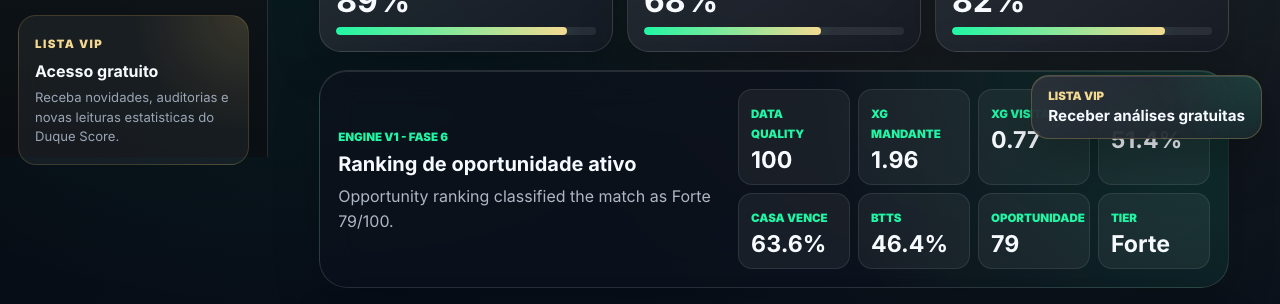
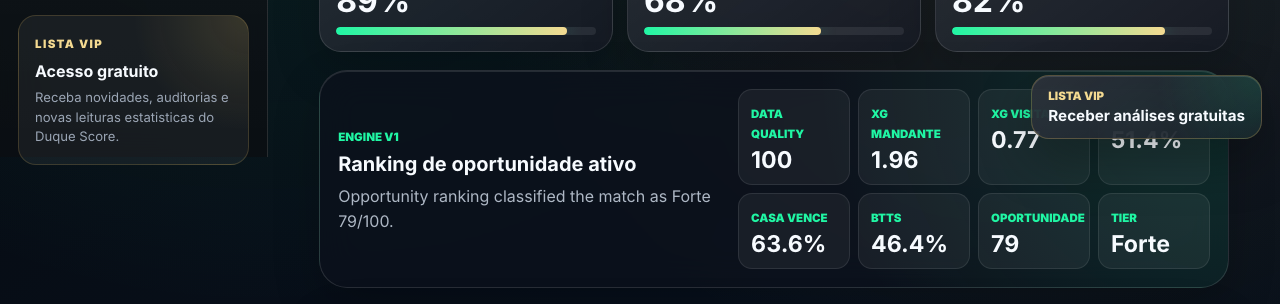
Before and after one commit to duqueroleta/DuqueSports-Codex, a React (Vite) app: page /jogos/1 in a window 1280 px wide. Shown: the part 643-947 px from the top of the page. Built offline with nearby package versions, Linux system fonts and the light colour scheme.

Commit message:
Extract engine projection panel

```diff
--- /dev/null
+++ b/src/components/matches/detail/EngineProjectionPanel.jsx
@@ -0,0 +1,45 @@
+import '../../../styles/engine-projection-panel.css';
+
+function getProjectionMetrics(projection) {
+  return [
+    { label: 'Data Quality', value: projection.dataQualityScore },
+    { label: 'xG mandante', value: projection.expectedHomeGoals },
+    { label: 'xG visitante', value: projection.expectedAwayGoals },
+    { label: 'Over 2.5', value: `${projection.probabilities.over25}%` },
+    { label: 'Casa vence', value: `${projection.probabilities.homeWin}%` },
+    { label: 'BTTS', value: `${projection.probabilities.btts}%` },
+    { label: 'Oportunidade', value: projection.opportunityRanking.opportunityScore },
+    { label: 'Tier', value: projection.opportunityRanking.tier },
+  ];
+}
+
+function EngineProjectionPanel({ projection }) {
+  if (!projection || projection.blocked) {
+    return null;
+  }
+
+  const metrics = getProjectionMetrics(projection);
+  const rankingExplanation = projection.explanation?.[7]
+    ?? 'Ranking calculado pelo pipeline estatístico do DUQUE Score.';
+
+  return (
+    <section className="engine-projection-panel" aria-label="DUQUE Score Engine">
+      <div>
+        <span>Engine v1</span>
+        <strong>Ranking de oportunidade ativo</strong>
+        <p>{rankingExplanation}</p>
+      </div>
+
+      <div className="engine-projection-metrics">
+        {metrics.map((metric) => (
+          <article key={metric.label}>
+            <span>{metric.label}</span>
+            <strong>{metric.value}</strong>
+          </article>
+        ))}
+      </div>
+    </section>
+  );
+}
+
+export default EngineProjectionPanel;
--- a/src/engine/core/contracts.js
+++ b/src/engine/core/contracts.js
@@ -41,6 +41,6 @@
  * @property {string[]} explanation
  */
 
-const ENGINE_VERSION = 'duque-score-engine-v1.phase-49';
+const ENGINE_VERSION = 'duque-score-engine-v1.phase-50';
 
 export { ENGINE_VERSION };
--- a/src/pages/MatchDetailPage.jsx
+++ b/src/pages/MatchDetailPage.jsx
@@ -1,6 +1,7 @@
 import { useParams } from 'react-router-dom';
 import DetailHero from '../components/detail/DetailHero.jsx';
 import DetailPageState, { resolveDetailPageState } from '../components/detail/DetailPageState.jsx';
+import EngineProjectionPanel from '../components/matches/detail/EngineProjectionPanel.jsx';
 import TeamCrest from '../components/teams/TeamCrest.jsx';
 import { useAsyncData } from '../hooks/useAsyncData.js';
 import { getEngineProjectionByMatchId } from '../services/engineProjectionService.js';
@@ -93,49 +94,7 @@ function MatchDetailPage() {
         ))}
       </section>
 
-      {engineProjection && !engineProjection.blocked ? (
-        <section className="engine-projection-panel" aria-label="DUQUE Score Engine v1 fase 6">
-          <div>
-            <span>Engine v1 - Fase 6</span>
-            <strong>Ranking de oportunidade ativo</strong>
-            <p>{engineProjection.explanation[7]}</p>
-          </div>
-          <div className="engine-projection-metrics">
-            <article>
-              <span>Data Quality</span>
-              <strong>{engineProjection.dataQualityScore}</strong>
-            </article>
-            <article>
-              <span>xG mandante</span>
-              <strong>{engineProjection.expectedHomeGoals}</strong>
-            </article>
-            <article>
-              <span>xG visitante</span>
-              <strong>{engineProjection.expectedAwayGoals}</strong>
-            </article>
-            <article>
-              <span>Over 2.5</span>
-              <strong>{engineProjection.probabilities.over25}%</strong>
-            </article>
-            <article>
-              <span>Casa vence</span>
-              <strong>{engineProjection.probabilities.homeWin}%</strong>
-            </article>
-            <article>
-              <span>BTTS</span>
-              <strong>{engineProjection.probabilities.btts}%</strong>
-            </article>
-            <article>
-              <span>Oportunidade</span>
-              <strong>{engineProjection.opportunityRanking.opportunityScore}</strong>
-            </article>
-            <article>
-              <span>Tier</span>
-              <strong>{engineProjection.opportunityRanking.tier}</strong>
-            </article>
-          </div>
-        </section>
-      ) : null}
+      <EngineProjectionPanel projection={engineProjection} />
 
       {engineProjection?.aiExplanation ? (
         <section className="ai-explanation-panel" aria-label="Explicacao da IA">
--- /dev/null
+++ b/src/styles/engine-projection-panel.css
@@ -0,0 +1,62 @@
+.detail-page .engine-projection-panel {
+  display: grid;
+  grid-template-columns: minmax(0, 0.9fr) minmax(0, 1.1fr);
+  gap: 14px;
+  align-items: center;
+  width: min(1240px, 100%);
+  margin: 18px auto 0;
+  padding: 18px;
+  border-radius: var(--radius-xl);
+  background:
+    radial-gradient(circle at top right, rgba(32, 246, 164, 0.14), transparent 44%),
+    rgba(12, 18, 28, 0.76);
+}
+
+.engine-projection-panel span {
+  color: var(--color-neon);
+  font-size: 0.72rem;
+  font-weight: 950;
+  text-transform: uppercase;
+}
+
+.engine-projection-panel strong {
+  display: block;
+  margin-top: 7px;
+  color: var(--color-white);
+  font-size: 1.25rem;
+}
+
+.engine-projection-panel p {
+  margin: 8px 0 0;
+  color: #aeb8c5;
+  line-height: 1.55;
+}
+
+.engine-projection-metrics {
+  display: grid;
+  grid-template-columns: repeat(4, minmax(0, 1fr));
+  gap: 8px;
+}
+
+.engine-projection-metrics article {
+  min-width: 0;
+  padding: 12px;
+  border: 1px solid rgba(255, 255, 255, 0.09);
+  border-radius: 14px;
+  background: rgba(255, 255, 255, 0.055);
+}
+
+.engine-projection-metrics article strong {
+  font-size: 1.45rem;
+  line-height: 1;
+}
+
+@media (max-width: 820px) {
+  .detail-page .engine-projection-panel {
+    grid-template-columns: 1fr;
+  }
+
+  .engine-projection-metrics {
+    grid-template-columns: repeat(2, minmax(0, 1fr));
+  }
+}
--- a/src/styles/page-detail.css
+++ b/src/styles/page-detail.css
@@ -110,59 +110,6 @@
   gap: 14px;
   width: min(1240px, 100%);
   margin: 18px auto 0;
-}
-
-.engine-projection-panel {
-  display: grid;
-  grid-template-columns: minmax(0, 0.9fr) minmax(0, 1.1fr);
-  gap: 14px;
-  align-items: center;
-  width: min(1240px, 100%);
-  margin: 18px auto 0;
-  padding: 18px;
-  border-radius: var(--radius-xl);
-  background:
-    radial-gradient(circle at top right, rgba(32, 246, 164, 0.14), transparent 44%),
-    rgba(12, 18, 28, 0.76);
-}
-
-.engine-projection-panel span {
-  color: var(--color-neon);
-  font-size: 0.72rem;
-  font-weight: 950;
-  text-transform: uppercase;
-}
-
-.engine-projection-panel strong {
-  display: block;
-  margin-top: 7px;
-  color: var(--color-white);
-  font-size: 1.25rem;
-}
-
-.engine-projection-panel p {
-  margin: 8px 0 0;
-  color: #aeb8c5;
-  line-height: 1.55;
-}
-
-.engine-projection-metrics {
-  display: grid;
-  grid-template-columns: repeat(4, minmax(0, 1fr));
-  gap: 8px;
-}
-
-.engine-projection-metrics article {
-  min-width: 0;
-  padding: 12px;
-  border: 1px solid rgba(255, 255, 255, 0.09);
-  border-radius: 14px;
-  background: rgba(255, 255, 255, 0.055);
-}
-
-.engine-projection-metrics article strong {
-  font-size: 1.45rem;
-  line-height: 1;
 }
 
 .ai-explanation-panel {
@@ -307,7 +254,6 @@
   }
 
   .detail-grid,
-  .engine-projection-panel,
   .ai-explanation-panel,
   .detail-action-panel {
     grid-template-columns: 1fr;
@@ -319,10 +265,6 @@
 
   .detail-probabilities {
     grid-template-columns: 1fr;
-  }
-
-  .engine-projection-metrics {
-    grid-template-columns: repeat(2, minmax(0, 1fr));
   }
 
   .ai-explanation-grid {
```
Also changed, not shown: 2 other files (tests, documents, lock files or other folders).
